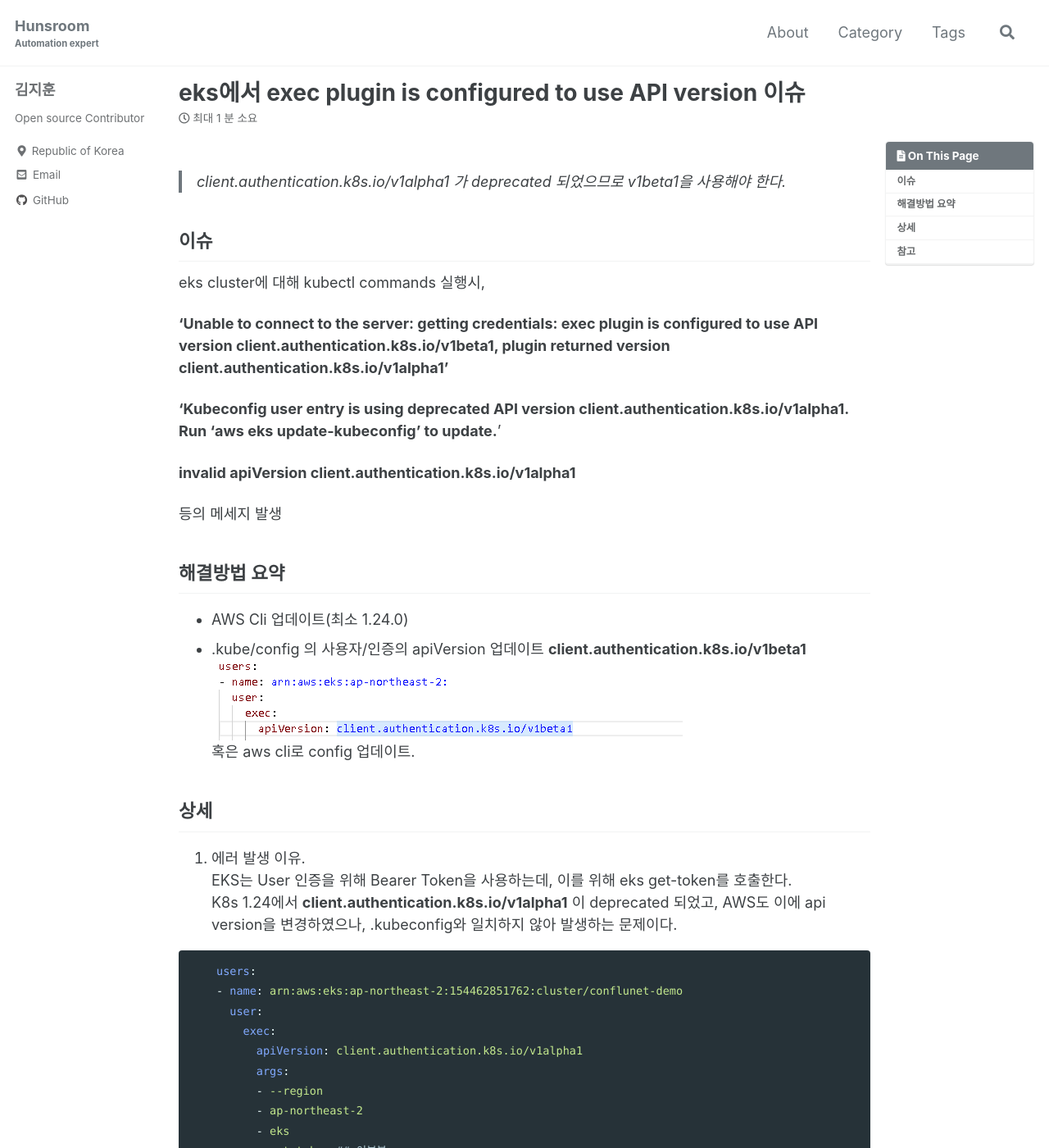
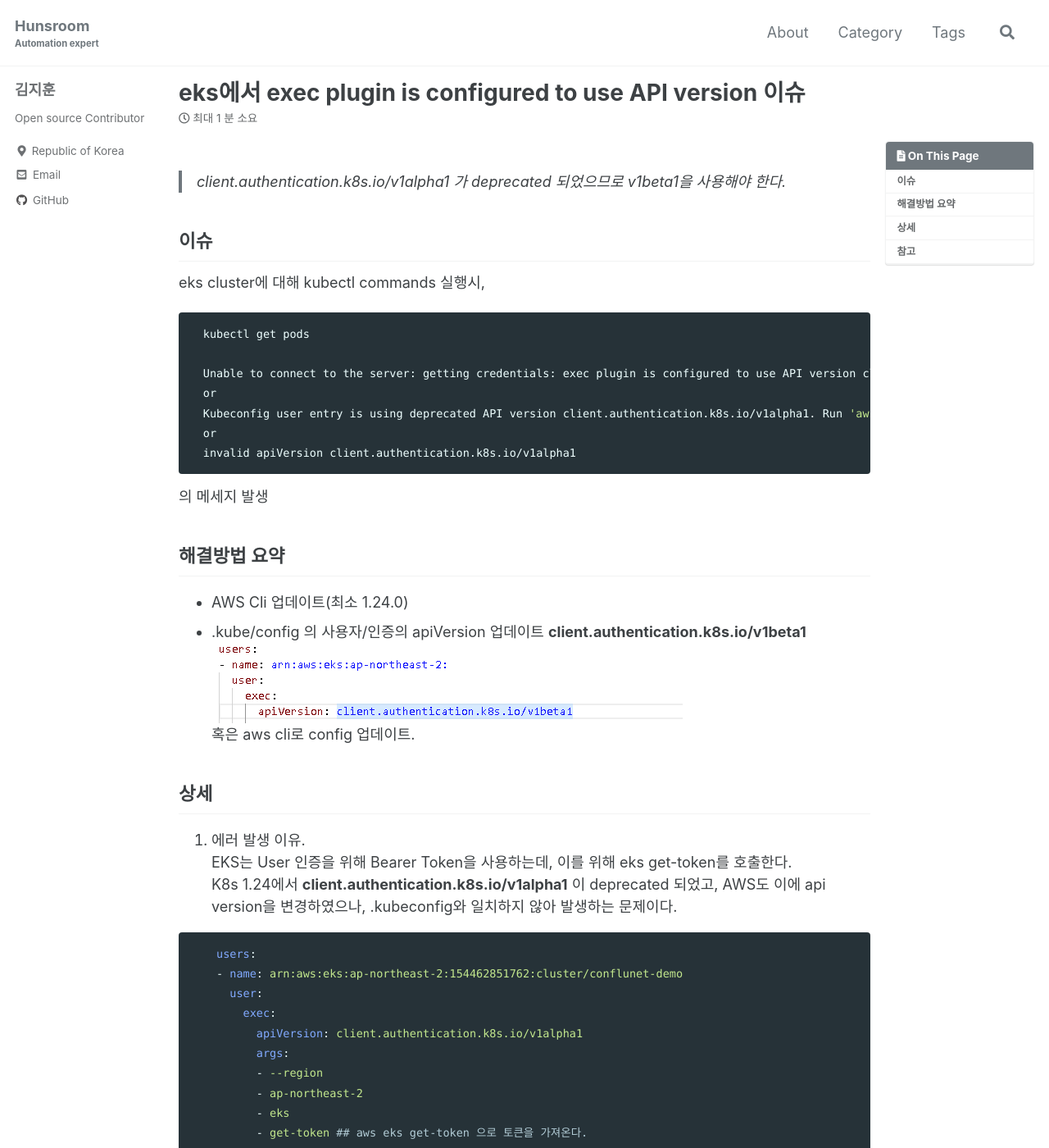
Before and after one commit to shblue21/shblue21.github.io, a Jekyll site: the page built from _posts/aws/2022-08-02-eks에서-exec-plugin-is-configured-to-use-API-version-이슈.md, in a window 1280 px wide and 1400 px high. Shown: the whole window at 82% size. Built offline with Jekyll 4.4.1, drawn with Linux system fonts in a browser that asks for light colours; cached includes are drawn as plain includes; comment, search, counter and statistics services are not loaded; some of the changed text lies outside the part shown.

Commit message:
업데이트

````diff
--- a/_posts/aws/2022-08-02-eks에서-exec-plugin-is-configured-to-use-API-version-이슈.md
+++ b/_posts/aws/2022-08-02-eks에서-exec-plugin-is-configured-to-use-API-version-이슈.md
@@ -16,13 +16,17 @@ toc: true
 ## 이슈
 eks cluster에 대해 kubectl commands 실행시,
 
- **'Unable to connect to the server: getting credentials: exec plugin is configured to use API version client.authentication.k8s.io/v1beta1, plugin returned version client.authentication.k8s.io/v1alpha1'**
+``` bash
+  kubectl get pods
 
-**'Kubeconfig user entry is using deprecated API version client.authentication.k8s.io/v1alpha1. Run 'aws eks update-kubeconfig' to update.**'
+  Unable to connect to the server: getting credentials: exec plugin is configured to use API version client.authentication.k8s.io/v1beta1, plugin returned version client.authentication.k8s.io/v1alpha1
+  or
+  Kubeconfig user entry is using deprecated API version client.authentication.k8s.io/v1alpha1. Run 'aws eks update-kubeconfig' to update.
+  or
+  invalid apiVersion client.authentication.k8s.io/v1alpha1
+```
 
-**invalid apiVersion client.authentication.k8s.io/v1alpha1**
-
-등의 메세지 발생
+의 메세지 발생
 
 ## 해결방법 요약
 - AWS Cli 업데이트(최소 1.24.0)
@@ -47,7 +51,7 @@ eks cluster에 대해 kubectl commands 실행시,
           - --region
           - ap-northeast-2
           - eks
-          - get-token ## 이부분
+          - get-token ## aws eks get-token 으로 토큰을 가져온다.
           - --cluster-name
           - conflunet-demo
           command: aws
@@ -56,7 +60,7 @@ eks cluster에 대해 kubectl commands 실행시,
   // AWS EKS get-token API Docs
     {
     "kind": "ExecCredential",
-    "apiVersion": "client.authentication.k8s.io/v1beta1",
+    "apiVersion": "client.authentication.k8s.io/v1beta1", // apiVersion이 업데이트 되었다.
     "spec": {},
     "status": {
       "expirationTimestamp": "2019-08-14T18:44:27Z",
````
